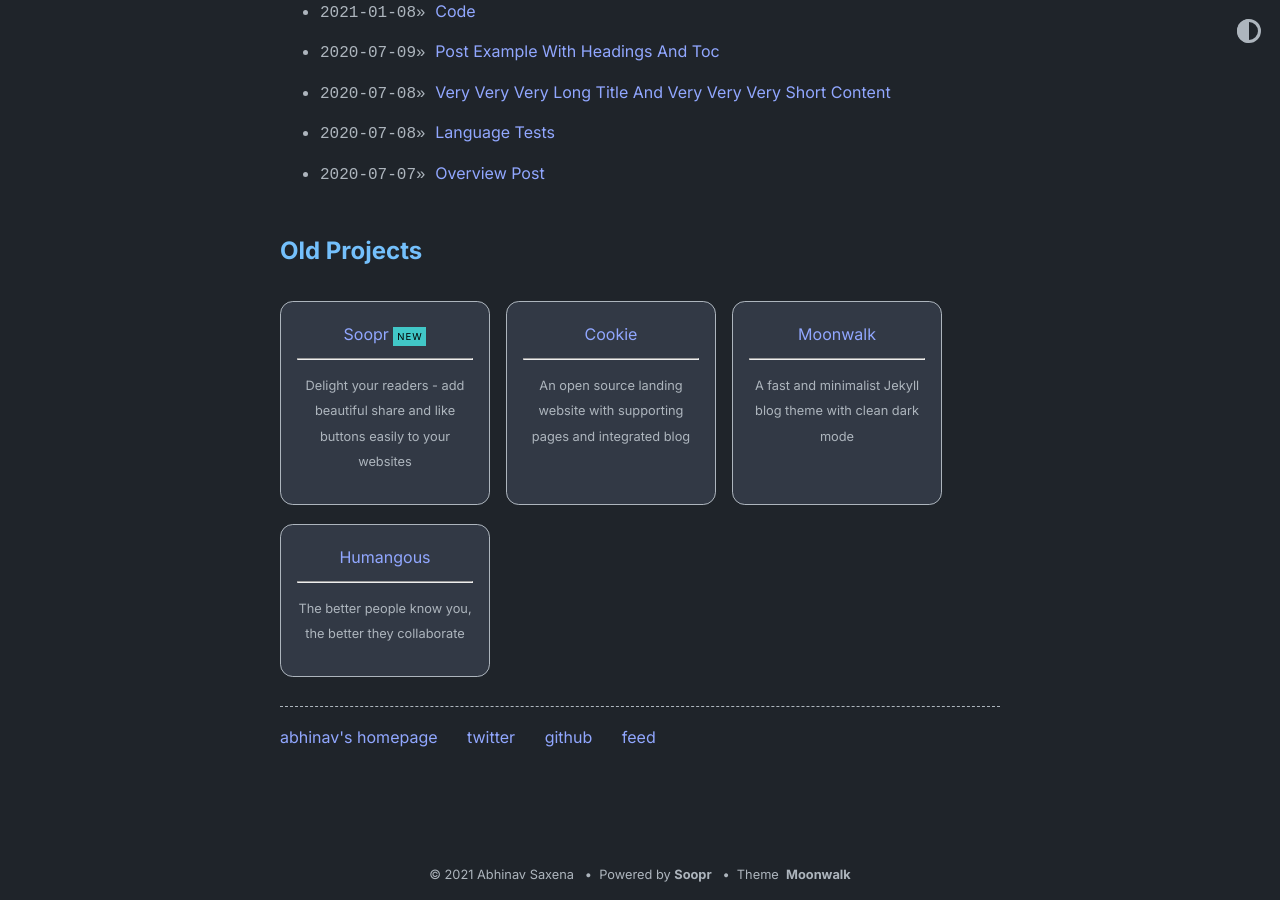
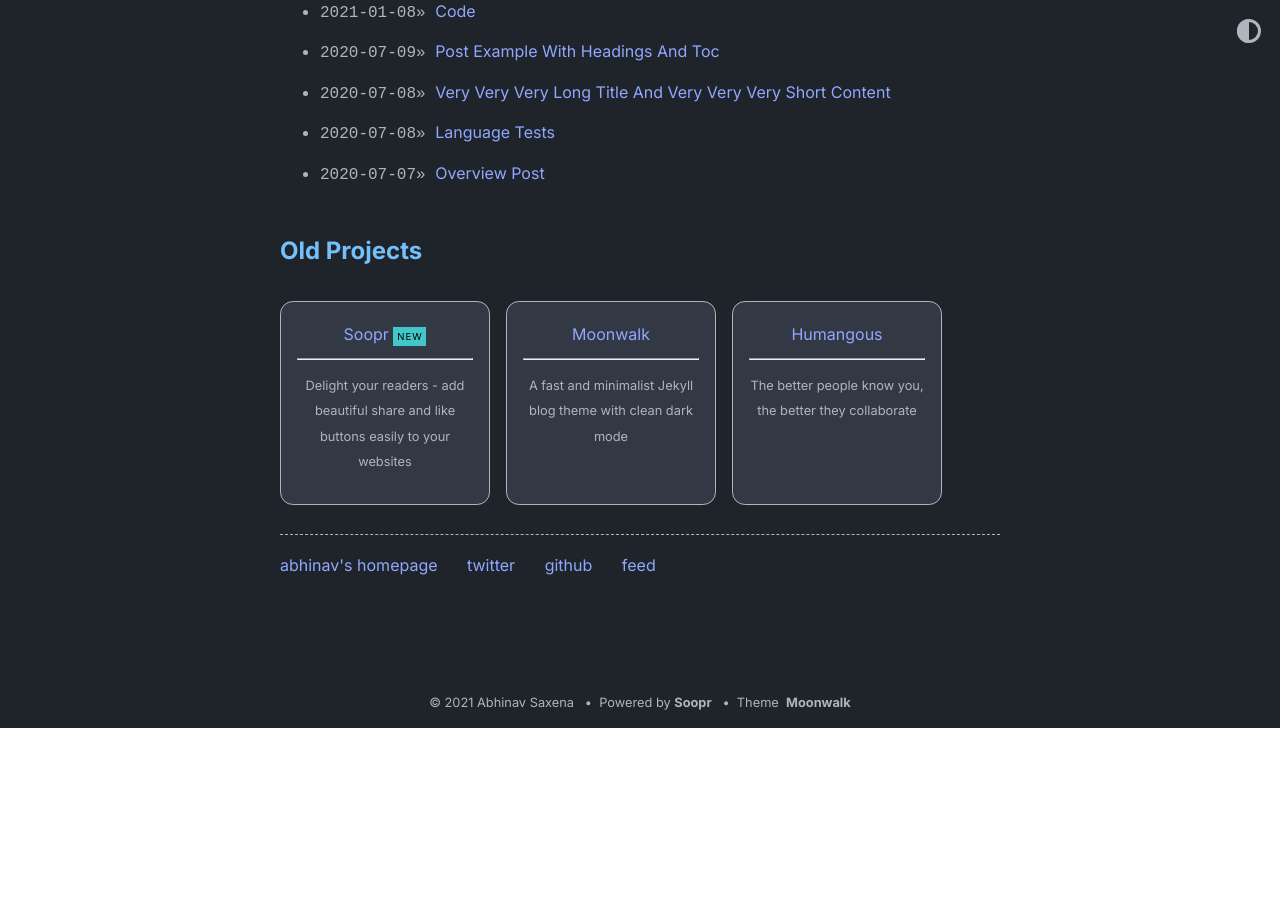
Before and after one commit to Josef9154/JRochelle_Portfolio, a Jekyll site: the page built from index.md, in a window 1280 px wide and 900 px high, scrolled down 977 px. Built offline with Jekyll 4.4.1, drawn with Linux system fonts in a browser that asks for light colours; after the commit the page ends 1705 px from its top, so only the background shows below that.

Commit message:
home.yml: Multiple updates: * updated old_project_entries * updated title in old_project_entries * updated url in old_project_entries * updated desc in old_project_entries

```diff
--- a/_data/home.yml
+++ b/_data/home.yml
@@ -1,99 +1,74 @@
 navbar_entries:
   - title: about
     url: about
-
   - title: blog
     url: blog
-
   - title: website
-    url: https://www.abhinav.co
-
+    url: 'https://www.abhinav.co'
 project_entries:
   - title: Project 1
     url: overview-post
-    desc: This is an example project, configured in _data/home.yml
-
+    desc: 'This is an example project, configured in _data/home.yml'
   - title: Project 2
     url: overview-post
     desc: Projects are shown in card layout
-
   - title: Project 3
     url: overview-post
     desc: You can control visibility from _config.yml file
-
   - title: Project 4
     url: overview-post
-    desc: This project uses highlight markup, configured in _data/home.yml
+    desc: 'This project uses highlight markup, configured in _data/home.yml'
     highlight: WIP
-
   - title: Project 5
     url: overview-post
     desc: Moonwalk also has horizontal list (used in header and footer)
     highlight: WIP
-
   - title: Project 6
     url: overview-post
     desc: It also has a scalable vertical list (in case you need it)
-
 old_project_entries:
   - title: Soopr
-    url: https://www.soopr.co
-    desc: Delight your readers - add beautiful share and like buttons easily to your websites
+    url: 'https://www.soopr.co'
+    desc: >-
+      Delight your readers - add beautiful share and like buttons easily to your
+      websites
     highlight: NEW
-
-  - title: Cookie
-    url: https://github.com/abhinavs/cookie
-    desc: An open source landing website with supporting pages and integrated blog
-
   - title: Moonwalk
-    url: https://github.com/abhinavs/moonwalk
+    url: 'https://github.com/abhinavs/moonwalk'
     desc: A fast and minimalist Jekyll blog theme with clean dark mode
-
   - title: Humangous
-    url: https://www.humangous.co
-    desc: The better people know you, the better they collaborate
-
+    url: 'https://www.humangous.co'
+    desc: 'The better people know you, the better they collaborate'
 footer_entries:
   - title: abhinav's homepage
-    url: https://www.abhinav.co
-
+    url: 'https://www.abhinav.co'
   - title: twitter
-    url: https://twitter.com/abhinav
-
+    url: 'https://twitter.com/abhinav'
   - title: github
-    url: https://github.com/abhinavs
-
+    url: 'https://github.com/abhinavs'
   - title: feed
     url: feed.xml
-
 misc_entries:
   - title: this is an example vertical list
     url: false
-
   - title: you can show or hide using a boolean flag in _config.yml
     url: false
-
   - title: and you can add data in _data/home.yml
     url: false
-
   - title: Blog posts
     post_list: true
     url: false
-
   - title: moonwalk on the Internet
     url: false
     entries:
       - title: on Github
-        url: https://github.com/abhinavs/moonwalk
-
+        url: 'https://github.com/abhinavs/moonwalk'
       - title: originally built for abhinav's homepage
-        url: https://www.abhinav.co
-
+        url: 'https://www.abhinav.co'
       - title: this list is scalable and can be nested
         url: false
         entries:
           - title: this is nested inside a nested list
             url: false
-
-          - title: it is easy to use, see _data/home.yml to see how to configure it.
+          - title: 'it is easy to use, see _data/home.yml to see how to configure it.'
             url: false
```
